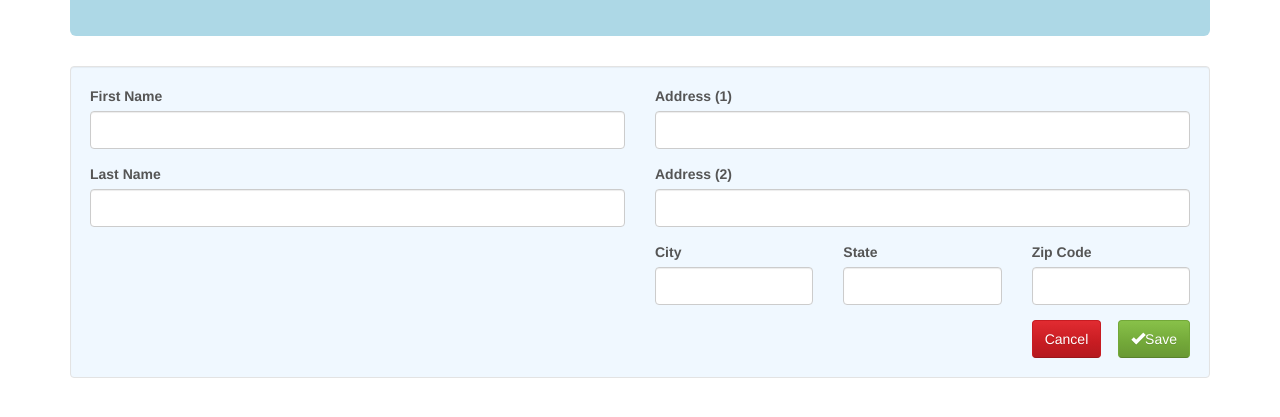
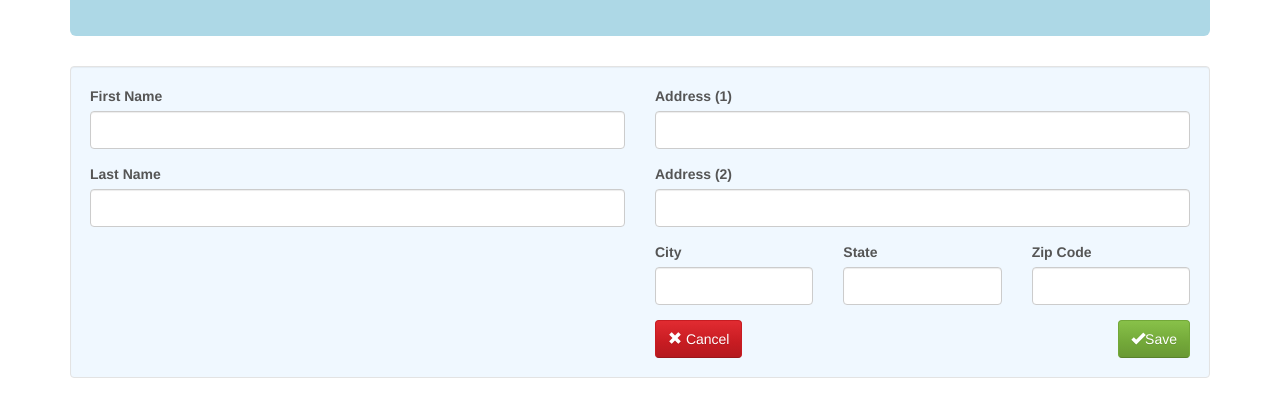
Before and after one commit to CreativeDev0508/Largebank, a plain HTML site: page index.html in a window 1280 px wide. Both pictures are taken after a click on the button "Add Customer". Shown: the part 159-576 px from the top of the page. Drawn offline with nearby package versions, Linux system fonts and the light colour scheme; no server answers.

Commit message:
Changed position of cancel button

```diff
--- a/index.html
+++ b/index.html
@@ -130,18 +130,22 @@
           </div><!-- End column zip code -->
         </div><!-- End row 2 -->
         <div class="row"><!-- Row 3 -->
-          <!-- Column for quit and save buttons: offset to push to right -->
-          <div class="col-xs-12 col-xs-offset-10 col-sm-2 col-sm-offset-10 col-md-2 col-md-offset-10 col-lg-2 col-lg-offset-10">
+          <!-- Column for cancel button -->
+          <div class="col-xs-6 col-xs-offset-6 col-sm-2 col-sm-offset-6 col-md-2 col-md-offset-6 col-lg-2 col-lg-offset-6">
             <button class="btn btn-danger"
                 data-bind="click: cancelSaveCustomer">
-                <!--span class="glyphicon glyphicon-remove"></span-->
+                <span class="glyphicon glyphicon-remove"></span>
                 Cancel
             </button>
-            <button class="btn btn-success pull-right"
-              data-bind="click: saveCustomer">
-              <span class="glyphicon glyphicon-ok"></span>Save
-           </button>
-          </div><!-- End column save button -->
+          </div><!-- End column cancel button -->
+          <!-- Column for save button: offset to push to right -->
+          <!--div class="col-xs-12 col-xs-offset-9 col-sm-2 col-sm-offset-9 col-md-2 col-md-offset-9 col-lg-2 col-lg-offset-9"-->
+            <div class="col-xs-6 col-sm-4 col-md-4 col-lg-4">
+              <button class="btn btn-success pull-right"
+                data-bind="click: saveCustomer">
+                <span class="glyphicon glyphicon-ok"></span>Save
+             </button>
+            </div><!-- End column save button -->
         </div><!-- End row 3 -->
       </div><!-- End well-->
 
```
